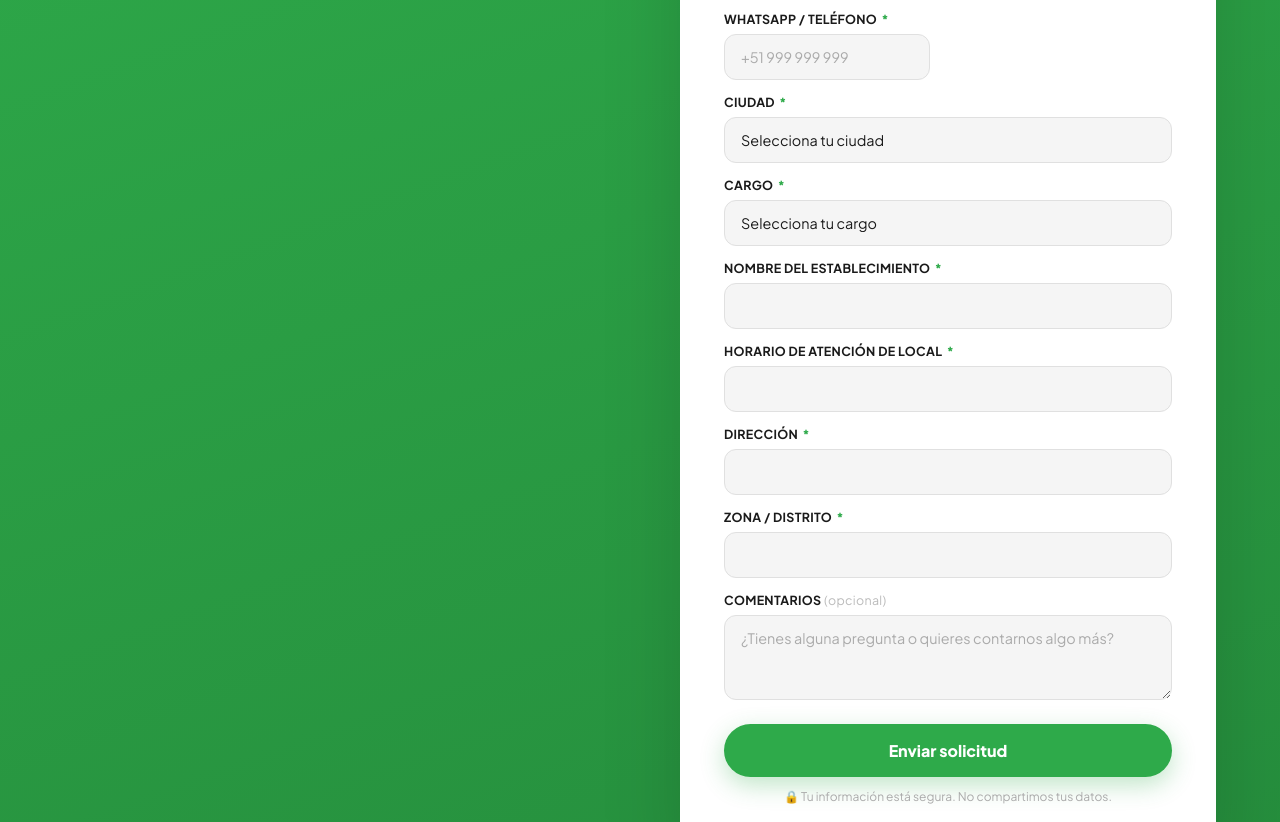
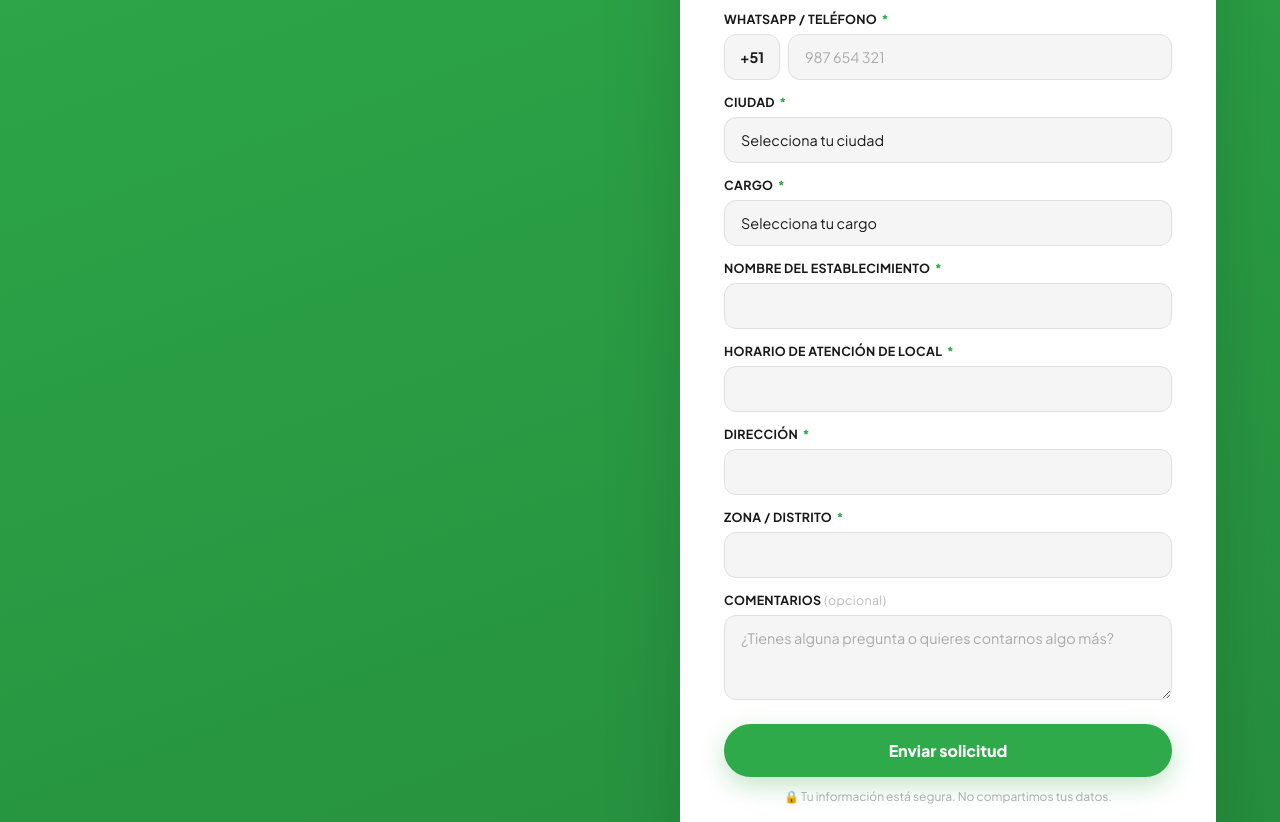
Before and after one commit to holamv/landing-catering, a website: page index.html in a window 1280 px wide. Shown: the part 5506-6328 px from the top of the page. Drawn offline with Linux system fonts and the light colour scheme; some packages are replaced by stand-ins of ours; no server answers.

Commit message:
Prefijo fijo de pais y limite exacto de digitos en WhatsApp/telefono
El prefijo (+51/+57/+52) ya no se escribe: se muestra fijo segun el pais de
la landing, igual que ya se hacia con la ciudad. El campo de numero solo
acepta digitos (se filtran letras y simbolos al tipear o pegar) y se corta
en la cantidad exacta de un celular real: 9 en Peru, 10 en Colombia y
Mexico. Asi no entra un numero con un digito de mas o de menos, que antes
era indetectable a simple vista.

El envio arma el telefono completo (prefijo + numero) para el payload;
antes de eso no se enviaba: se rechazaba si el conteo no coincide con lo
que pide el pais actual.

```diff
--- a/index.html
+++ b/index.html
@@ -668,8 +668,16 @@
     outline: none; transition: border-color 0.2s, box-shadow 0.2s;
     appearance: none;
   }
+  .tel-wrap { display: flex; gap: 8px; }
   .fg .phone-num { width: auto !important; flex: 1 !important; min-width: 0 !important; box-sizing: border-box; }
-  .fg .phone-code { width: 100px !important; flex-shrink: 0; appearance: auto; -webkit-appearance: auto; }
+  .fg .phone-code {
+    width: auto !important; min-width: 56px; flex-shrink: 0; box-sizing: border-box;
+    background: var(--gris-claro); border: 1.5px solid var(--borde);
+    border-radius: 12px; padding: 13px 10px;
+    font-family: 'Plus Jakarta Sans', sans-serif; font-size: 0.9rem; font-weight: 700;
+    color: var(--txt); text-align: center;
+    display: flex; align-items: center; justify-content: center;
+  }
   .fg input::placeholder, .fg textarea::placeholder { color: #aaa; }
   .fg input:focus, .fg select:focus, .fg textarea:focus {
     border-color: var(--verde);
@@ -1136,8 +1144,11 @@
         <!-- WhatsApp con código de país -->
         <div class="fg" id="fg-telefono">
           <label>WhatsApp / Teléfono <span class="req">*</span></label>
-          <input type="tel" id="ftelnum" placeholder="+57 300 000 0000" class="phone-num">
-          <span class="fg-error-msg">Ingresa tu número de teléfono.</span>
+          <div class="tel-wrap">
+            <span id="ftelcod" class="phone-code">+51</span>
+            <input type="tel" id="ftelnum" inputmode="numeric" autocomplete="tel-national" class="phone-num">
+          </div>
+          <span class="fg-error-msg">Ingresa un número de teléfono válido.</span>
         </div>
 
         <!-- Ciudad — solo donde MV opera. Reemplaza al selector de país: la
@@ -1522,9 +1533,13 @@
     'México':   ['Ciudad de México', 'Guadalajara', 'Monterrey']
   };
 
-  // Prefijo de teléfono por país, para que el ejemplo no muestre un formato
-  // de otro país (antes decía +57 en las tres landings).
-  var TEL_HINT = { 'Peru': '+51 999 999 999', 'Colombia': '+57 300 000 0000', 'México': '+52 55 0000 0000' };
+  // Prefijo y cantidad exacta de dígitos del celular por país. Son celulares
+  // (WhatsApp), no fijos: Perú son 9 dígitos; Colombia y México, 10. El
+  // prefijo se muestra fijo aparte, así nadie lo escribe de más ni de menos
+  // ni lo confunde con el de otro país (antes el ejemplo decía +57 en las tres landings).
+  var TEL_PREFIJO = { 'Peru': '+51', 'Colombia': '+57', 'México': '+52' };
+  var TEL_DIGITOS = { 'Peru': 9, 'Colombia': 10, 'México': 10 };
+  var TEL_PLACEHOLDER = { 'Peru': '987 654 321', 'Colombia': '300 000 0000', 'México': '55 1234 5678' };
 
   function sincronizarFormPais(pais) {
     var hiddenEl = document.getElementById('fp');
@@ -1550,11 +1565,31 @@
       else if (previo && lista.indexOf(previo) >= 0) sel.value = previo;
     }
 
+    var cod = document.getElementById('ftelcod');
+    if (cod) cod.textContent = TEL_PREFIJO[pais] || '+57';
     var tel = document.getElementById('ftelnum');
-    if (tel) tel.placeholder = TEL_HINT[pais] || '';
+    if (tel) {
+      var digitos = TEL_DIGITOS[pais] || 10;
+      tel.placeholder = TEL_PLACEHOLDER[pais] || '';
+      tel.maxLength = digitos;
+      tel.dataset.digitos = digitos;
+      // Si ya había algo escrito y el país cambió a uno con menos dígitos
+      // (ej. de Colombia a Perú), se recorta para no dejar un número inválido.
+      if (tel.value.length > digitos) tel.value = tel.value.slice(0, digitos);
+    }
 
     mvActualizarSesgoAutocomplete();
   }
+
+  // Solo dígitos, y nunca más de los que tiene un celular del país actual.
+  // Filtra en cada tecla y también en el pegado (paste dispara 'input' igual).
+  document.addEventListener('input', function (e) {
+    if (e.target && e.target.id === 'ftelnum') {
+      var max = parseInt(e.target.dataset.digitos || '10', 10);
+      var limpio = e.target.value.replace(/\D/g, '').slice(0, max);
+      if (limpio !== e.target.value) e.target.value = limpio;
+    }
+  });
 
   // ── Autocompletado de dirección (Google Places) ─────────────────────
   // Solo agiliza la búsqueda: el campo sigue siendo texto libre, así que
@@ -1730,7 +1765,10 @@
 
     var nombre    = document.getElementById('fn').value.trim();
     var correo    = document.getElementById('fe').value.trim();
-    var telefono  = document.getElementById('ftelnum').value.trim();
+    var telNum    = document.getElementById('ftelnum').value.trim();
+    var telCod    = document.getElementById('ftelcod').textContent.trim();
+    var telDigitosReq = parseInt(document.getElementById('ftelnum').dataset.digitos || '10', 10);
+    var telefono  = telNum ? (telCod + ' ' + telNum) : '';
     var pais      = document.getElementById('fp').value;
     var ciudad    = document.getElementById('fciudad').value;
     var estab     = document.getElementById('festab').value.trim();
@@ -1744,7 +1782,7 @@
 
     if (!nombre)    { setError('fg-nombre');    hasError = true; }
     if (!correo || !validateEmail(correo)) { setError('fg-correo');   hasError = true; }
-    if (!telefono)  { setError('fg-telefono');  hasError = true; }
+    if (telNum.length !== telDigitosReq) { setError('fg-telefono'); hasError = true; }
     if (!ciudad)    { setError('fg-ciudad');    hasError = true; }
     if (!cargo)     { setError('fg-cargo');     hasError = true; }
     if (!estab)     { setError('fg-estab');     hasError = true; }
```
